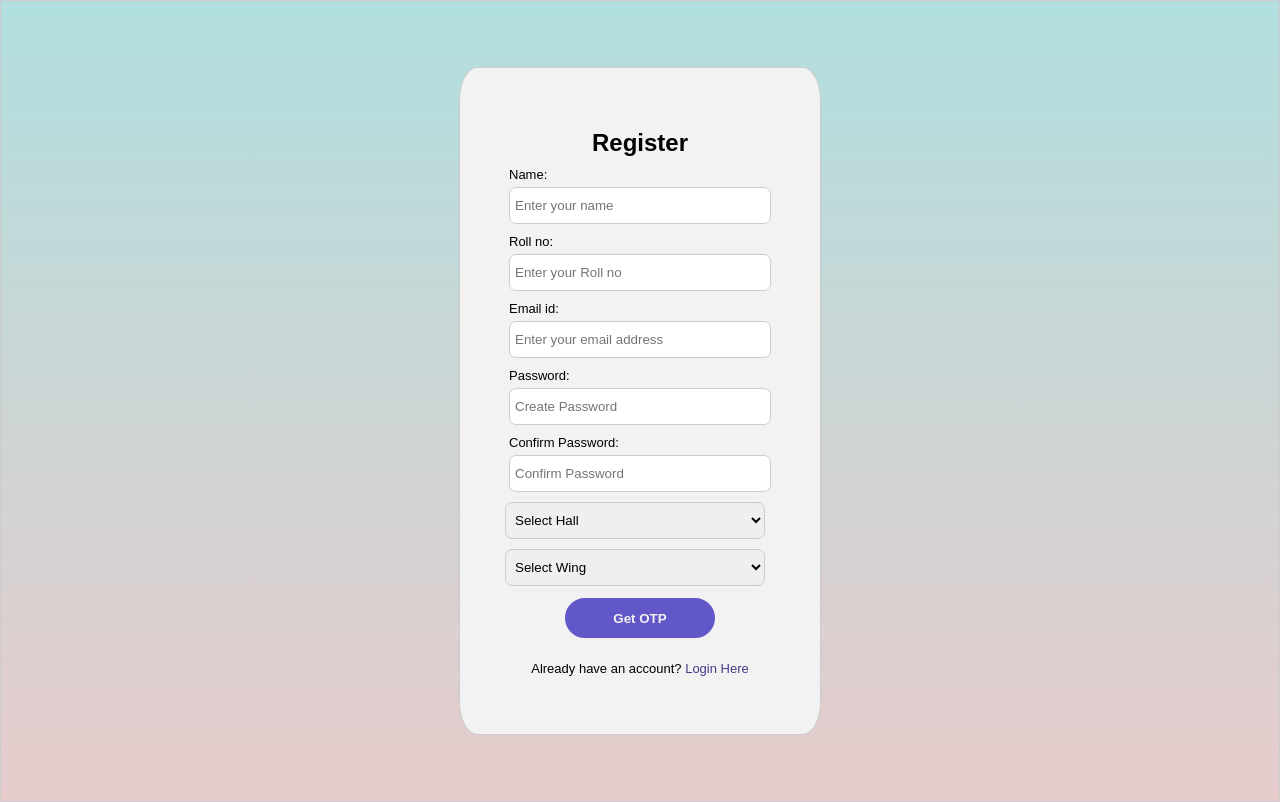
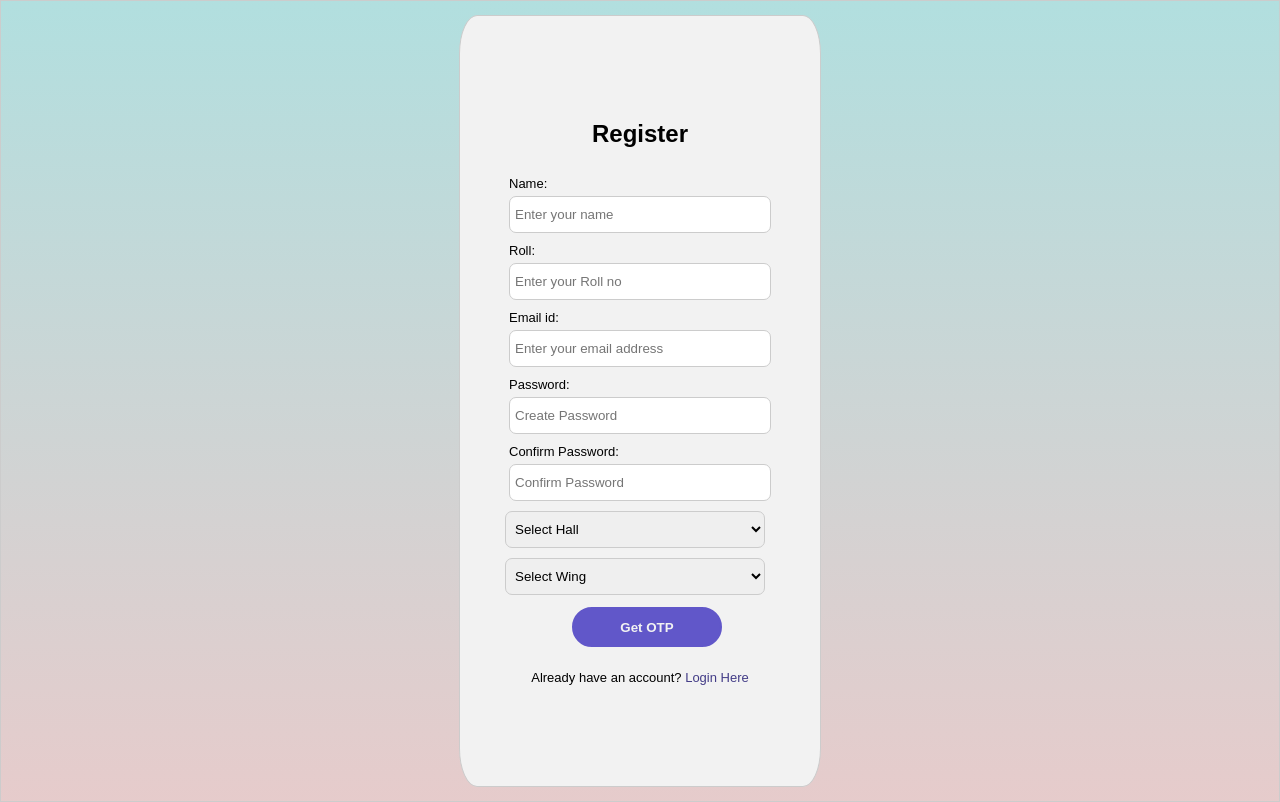
Before and after one commit to its-me-yps/CS253_Project, a React (Create React App) app in the folder frontend/: page /RegisterStudent in a window 1280 px wide. Built offline with nearby package versions, Linux system fonts and the light colour scheme.

Commit message:
added some classes

```diff
--- a/frontend/src/pages/RegisterStudent.jsx
+++ b/frontend/src/pages/RegisterStudent.jsx
@@ -1,4 +1,4 @@
-import React, { useState, useRef } from 'react';
+import React, { useState } from 'react';
 import { Link } from 'react-router-dom';
 import '../styles/RegisterStudent.css';
 import { useNavigate } from 'react-router-dom';
@@ -15,21 +15,6 @@ function RegisterStudent() {
         wing: '',
         otp: '',
     });
-
-    // below lines are for storing otp from 6 input boxes and adding it to formData.otp
-    const [otp, setOtp] = useState(['', '', '', '', '', '']);
-    const inputRefs = useRef([]);
-    const handleOtpChange = (e, index) => {
-        const newOtp = [...otp];
-        newOtp[index] = e.target.value;
-        setOtp(newOtp);
-        formData.otp = newOtp.join('');
-        if (e.target.value !== '') {
-            if (index < inputRefs.current.length - 1) {
-                inputRefs.current[index + 1].focus();
-            }
-        }
-    };
 
     const [otpSent, setOtpSent] = useState(false);
 
@@ -72,7 +57,6 @@ function RegisterStudent() {
 
         const gotRegistered = Register();
         if (gotRegistered) {
-            console.log(formData.otp);
             alert('Registration successful');
             navigator('/Login?type=Student');
         }
@@ -80,7 +64,6 @@ function RegisterStudent() {
             alert('Registration failed. Please try again and make sure you are not already registered.');
         }
     };
-
 
     const sendOtpRequest = () => {
         const sendOtp = async () => {
@@ -129,11 +112,10 @@ function RegisterStudent() {
     }
 
     return (
-        <div className="input-container">
-            <div className="super-box">
-                <div className="form">
+        <div className="super-box" id = "superbox_student">
+            <div className="form" id = "form_Student">
                 <h1>Register</h1>
-
+                <br />
                 <div className="input-container">
                     <label>Name: </label>
                     <input
@@ -145,7 +127,7 @@ function RegisterStudent() {
                     />
                 </div>
                 <div className="input-container">
-                        <label>Roll no: </label>
+                    <label>Roll: </label>
                     <input
                         type="text"
                         placeholder="Enter your Roll no"
@@ -223,7 +205,7 @@ function RegisterStudent() {
                     </select>
                 </div>
                 {!otpSent &&
-                        <div className="button-container">
+                    <div className="button-container" id = "OTP_Container">
                         <button className="button-Type1" onClick={sendOtpRequest}>
                             Get OTP
                         </button>
@@ -231,22 +213,18 @@ function RegisterStudent() {
                 }
                 {otpSent && (
                     <div>
-                            <div className="otp-input-container">
-                                <label>Enter OTP: </label>
-                                {otp.map((digit, index) => (
-                                    <input id='au-input'
-                                        key={index}
+                        <div className="input-container" id = "OTP_Container">
+                            <label>OTP: </label>
+                            <input
                                 type="text"
-                                        value={digit}
-                                        onChange={(e) => handleOtpChange(e, index)}
-                                        maxLength={1}
-                                        ref={(ref) => (inputRefs.current[index] = ref)}
+                                placeholder="Enter OTP"
+                                name="otp"
+                                value={formData.otp}
+                                onChange={handleChange_student}
                             />
-                                ))}
                         </div>
                         <div className="button-container">
-                                {/* <button className='button-Type1'>Verify OTP</button> */}
-                                {/* <button className='button-Type1'onClick={sendOtpRequest}>Resend OTP</button> */}
+                        <button className='button-Type1'onClick={sendOtpRequest}>Resend OTP</button>
                             <button className="button-Type1" onClick={handleRegister}>
                                 Register
                             </button>
@@ -260,7 +238,6 @@ function RegisterStudent() {
                 </div>
             </div>
         </div>
-        </div>
     );
 }
 export default RegisterStudent;
```
Lines whose indentation alone changed are shown as unchanged.
